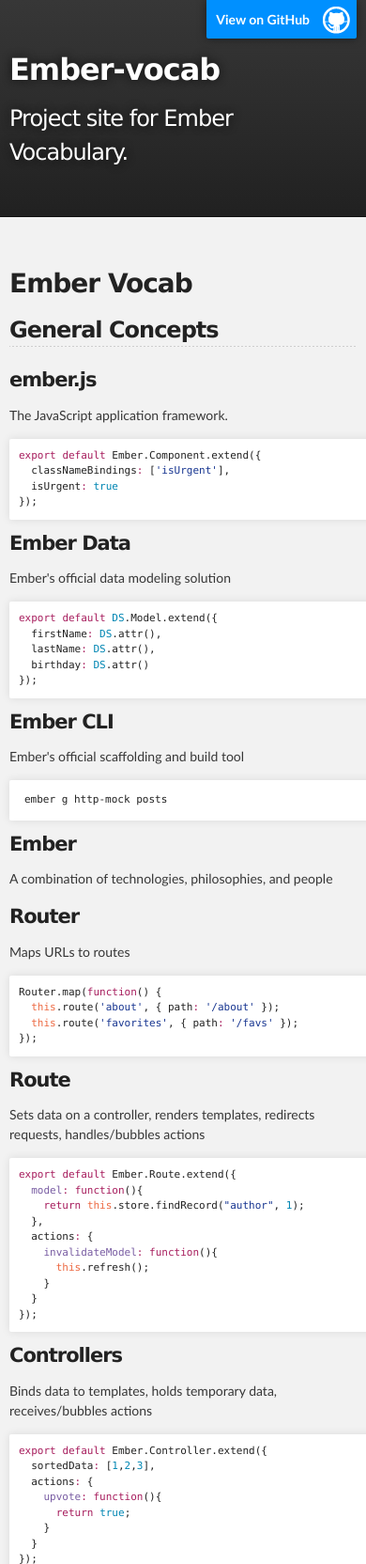
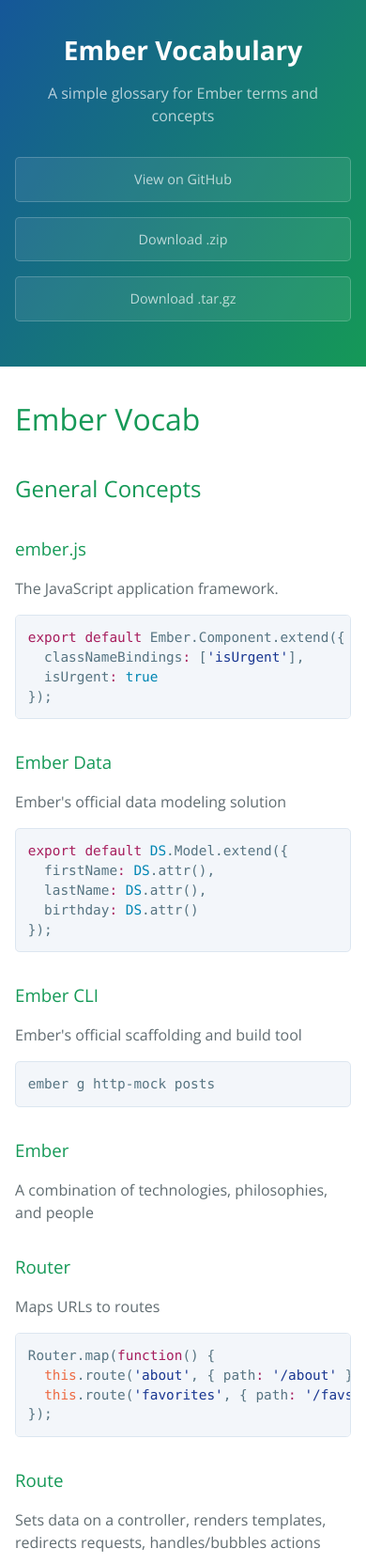
Before and after one commit to kylecoberly/ember-vocab, a plain HTML site: page index.html in a window 390 px wide. Shown: the top 1664 px of the page at 94% size. Drawn offline with nearby package versions, Linux system fonts and the light colour scheme.

Commit message:
Create gh-pages branch via GitHub

```diff
--- a/index.html
+++ b/index.html
@@ -1,37 +1,25 @@
 <!DOCTYPE html>
-<html>
+<html lang="en-us">
+  <head>
+    <meta charset="UTF-8">
+    <title>Ember Vocabulary by kylecoberly</title>
+    <meta name="viewport" content="width=device-width, initial-scale=1">
+    <link rel="stylesheet" type="text/css" href="stylesheets/normalize.css" media="screen">
+    <link href='https://fonts.googleapis.com/css?family=Open+Sans:400,700' rel='stylesheet' type='text/css'>
+    <link rel="stylesheet" type="text/css" href="stylesheets/stylesheet.css" media="screen">
+    <link rel="stylesheet" type="text/css" href="stylesheets/github-light.css" media="screen">
+  </head>
+  <body>
+    <section class="page-header">
+      <h1 class="project-name">Ember Vocabulary</h1>
+      <h2 class="project-tagline">A simple glossary for Ember terms and concepts</h2>
+      <a href="https://github.com/kylecoberly/ember-vocab" class="btn">View on GitHub</a>
+      <a href="https://github.com/kylecoberly/ember-vocab/zipball/master" class="btn">Download .zip</a>
+      <a href="https://github.com/kylecoberly/ember-vocab/tarball/master" class="btn">Download .tar.gz</a>
+    </section>
 
-  <head>
-    <meta charset='utf-8'>
-    <meta http-equiv="X-UA-Compatible" content="chrome=1">
-    <meta name="description" content="Ember-vocab : Project site for Ember Vocabulary.">
-
-    <link rel="stylesheet" type="text/css" media="screen" href="stylesheets/stylesheet.css">
-
-    <title>Ember-vocab</title>
-  </head>
-
-  <body>
-
-    <!-- HEADER -->
-    <div id="header_wrap" class="outer">
-        <header class="inner">
-          <a id="forkme_banner" href="https://github.com/kylecoberly/ember-vocab">View on GitHub</a>
-
-          <h1 id="project_title">Ember-vocab</h1>
-          <h2 id="project_tagline">Project site for Ember Vocabulary.</h2>
-
-            <section id="downloads">
-              <a class="zip_download_link" href="https://github.com/kylecoberly/ember-vocab/zipball/master">Download this project as a .zip file</a>
-              <a class="tar_download_link" href="https://github.com/kylecoberly/ember-vocab/tarball/master">Download this project as a tar.gz file</a>
-            </section>
-        </header>
-    </div>
-
-    <!-- MAIN CONTENT -->
-    <div id="main_content_wrap" class="outer">
-      <section id="main_content" class="inner">
-        <h1>
+    <section class="main-content">
+      <h1>
 <a id="ember-vocab" class="anchor" href="#ember-vocab" aria-hidden="true"><span class="octicon octicon-link"></span></a>Ember Vocab</h1>
 
 <h2>
@@ -425,18 +413,16 @@ postSnapshot.attr(<span class="pl-s"><span class="pl-pds">'</span>title<span cla
 <a id="acceptance-test" class="anchor" href="#acceptance-test" aria-hidden="true"><span class="octicon octicon-link"></span></a>Acceptance Test</h3>
 
 <p>Tests user actions. Requires the application to be running.</p>
-      </section>
-    </div>
 
-    <!-- FOOTER  -->
-    <div id="footer_wrap" class="outer">
-      <footer class="inner">
-        <p class="copyright">Ember-vocab maintained by <a href="https://github.com/kylecoberly">kylecoberly</a></p>
-        <p>Published with <a href="https://pages.github.com">GitHub Pages</a></p>
+      <footer class="site-footer">
+        <span class="site-footer-owner"><a href="https://github.com/kylecoberly/ember-vocab">Ember Vocabulary</a> is maintained by <a href="https://github.com/kylecoberly">kylecoberly</a>.</span>
+
+        <span class="site-footer-credits">This page was generated by <a href="https://pages.github.com">GitHub Pages</a> using the <a href="https://github.com/jasonlong/cayman-theme">Cayman theme</a> by <a href="https://twitter.com/jasonlong">Jason Long</a>.</span>
       </footer>
-    </div>
 
-              <script type="text/javascript">
+    </section>
+
+            <script type="text/javascript">
             var gaJsHost = (("https:" == document.location.protocol) ? "https://ssl." : "http://www.");
             document.write(unescape("%3Cscript src='" + gaJsHost + "google-analytics.com/ga.js' type='text/javascript'%3E%3C/script%3E"));
           </script>
@@ -447,6 +433,5 @@ postSnapshot.attr(<span class="pl-s"><span class="pl-pds">'</span>title<span cla
             } catch(err) {}
           </script>
 
-
   </body>
 </html>
--- a/stylesheets/stylesheet.css
+++ b/stylesheets/stylesheet.css
@@ -1,425 +1,245 @@
-/*******************************************************************************
-Slate Theme for GitHub Pages
-by Jason Costello, @jsncostello
-*******************************************************************************/
-
-@import url(github-light.css);
-
-/*******************************************************************************
-MeyerWeb Reset
-*******************************************************************************/
-
-html, body, div, span, applet, object, iframe,
-h1, h2, h3, h4, h5, h6, p, blockquote, pre,
-a, abbr, acronym, address, big, cite, code,
-del, dfn, em, img, ins, kbd, q, s, samp,
-small, strike, strong, sub, sup, tt, var,
-b, u, i, center,
-dl, dt, dd, ol, ul, li,
-fieldset, form, label, legend,
-table, caption, tbody, tfoot, thead, tr, th, td,
-article, aside, canvas, details, embed,
-figure, figcaption, footer, header, hgroup,
-menu, nav, output, ruby, section, summary,
-time, mark, audio, video {
-  margin: 0;
-  padding: 0;
-  border: 0;
-  font: inherit;
-  vertical-align: baseline;
-}
-
-/* HTML5 display-role reset for older browsers */
-article, aside, details, figcaption, figure,
-footer, header, hgroup, menu, nav, section {
-  display: block;
-}
-
-ol, ul {
-  list-style: none;
-}
-
-table {
-  border-collapse: collapse;
-  border-spacing: 0;
-}
-
-/*******************************************************************************
-Theme Styles
-*******************************************************************************/
+* {
+  box-sizing: border-box; }
 
 body {
-  box-sizing: border-box;
-  color:#373737;
-  background: #212121;
+  padding: 0;
+  margin: 0;
+  font-family: "Open Sans", "Helvetica Neue", Helvetica, Arial, sans-serif;
   font-size: 16px;
-  font-family: 'Myriad Pro', Calibri, Helvetica, Arial, sans-serif;
   line-height: 1.5;
-  -webkit-font-smoothing: antialiased;
-}
-
-h1, h2, h3, h4, h5, h6 {
-  margin: 10px 0;
-  font-weight: 700;
-  color:#222222;
-  font-family: 'Lucida Grande', 'Calibri', Helvetica, Arial, sans-serif;
-  letter-spacing: -1px;
-}
-
-h1 {
-  font-size: 36px;
-  font-weight: 700;
-}
-
-h2 {
-  padding-bottom: 10px;
-  font-size: 32px;
-  background: url('../images/bg_hr.png') repeat-x bottom;
-}
-
-h3 {
-  font-size: 24px;
-}
-
-h4 {
-  font-size: 21px;
-}
-
-h5 {
-  font-size: 18px;
-}
-
-h6 {
-  font-size: 16px;
-}
-
-p {
-  margin: 10px 0 15px 0;
-}
-
-footer p {
-  color: #f2f2f2;
-}
+  color: #606c71; }
 
 a {
+  color: #1e6bb8;
+  text-decoration: none; }
+  a:hover {
+    text-decoration: underline; }
+
+.btn {
+  display: inline-block;
+  margin-bottom: 1rem;
+  color: rgba(255, 255, 255, 0.7);
+  background-color: rgba(255, 255, 255, 0.08);
+  border-color: rgba(255, 255, 255, 0.2);
+  border-style: solid;
+  border-width: 1px;
+  border-radius: 0.3rem;
+  transition: color 0.2s, background-color 0.2s, border-color 0.2s; }
+  .btn + .btn {
+    margin-left: 1rem; }
+
+.btn:hover {
+  color: rgba(255, 255, 255, 0.8);
   text-decoration: none;
-  color: #007edf;
-  text-shadow: none;
+  background-color: rgba(255, 255, 255, 0.2);
+  border-color: rgba(255, 255, 255, 0.3); }
 
-  transition: color 0.5s ease;
-  transition: text-shadow 0.5s ease;
-  -webkit-transition: color 0.5s ease;
-  -webkit-transition: text-shadow 0.5s ease;
-  -moz-transition: color 0.5s ease;
-  -moz-transition: text-shadow 0.5s ease;
-  -o-transition: color 0.5s ease;
-  -o-transition: text-shadow 0.5s ease;
-  -ms-transition: color 0.5s ease;
-  -ms-transition: text-shadow 0.5s ease;
-}
+@media screen and (min-width: 64em) {
+  .btn {
+    padding: 0.75rem 1rem; } }
 
-a:hover, a:focus {text-decoration: underline;}
+@media screen and (min-width: 42em) and (max-width: 64em) {
+  .btn {
+    padding: 0.6rem 0.9rem;
+    font-size: 0.9rem; } }
 
-footer a {
-  color: #F2F2F2;
-  text-decoration: underline;
-}
+@media screen and (max-width: 42em) {
+  .btn {
+    display: block;
+    width: 100%;
+    padding: 0.75rem;
+    font-size: 0.9rem; }
+    .btn + .btn {
+      margin-top: 1rem;
+      margin-left: 0; } }
 
-em {
-  font-style: italic;
-}
+.page-header {
+  color: #fff;
+  text-align: center;
+  background-color: #159957;
+  background-image: linear-gradient(120deg, #155799, #159957); }
 
-strong {
-  font-weight: bold;
-}
+@media screen and (min-width: 64em) {
+  .page-header {
+    padding: 5rem 6rem; } }
 
-img {
-  position: relative;
-  margin: 0 auto;
-  max-width: 739px;
-  padding: 5px;
-  margin: 10px 0 10px 0;
-  border: 1px solid #ebebeb;
+@media screen and (min-width: 42em) and (max-width: 64em) {
+  .page-header {
+    padding: 3rem 4rem; } }
 
-  box-shadow: 0 0 5px #ebebeb;
-  -webkit-box-shadow: 0 0 5px #ebebeb;
-  -moz-box-shadow: 0 0 5px #ebebeb;
-  -o-box-shadow: 0 0 5px #ebebeb;
-  -ms-box-shadow: 0 0 5px #ebebeb;
-}
+@media screen and (max-width: 42em) {
+  .page-header {
+    padding: 2rem 1rem; } }
 
-p img {
+.project-name {
+  margin-top: 0;
+  margin-bottom: 0.1rem; }
+
+@media screen and (min-width: 64em) {
+  .project-name {
+    font-size: 3.25rem; } }
+
+@media screen and (min-width: 42em) and (max-width: 64em) {
+  .project-name {
+    font-size: 2.25rem; } }
+
+@media screen and (max-width: 42em) {
+  .project-name {
+    font-size: 1.75rem; } }
+
+.project-tagline {
+  margin-bottom: 2rem;
+  font-weight: normal;
+  opacity: 0.7; }
+
+@media screen and (min-width: 64em) {
+  .project-tagline {
+    font-size: 1.25rem; } }
+
+@media screen and (min-width: 42em) and (max-width: 64em) {
+  .project-tagline {
+    font-size: 1.15rem; } }
+
+@media screen and (max-width: 42em) {
+  .project-tagline {
+    font-size: 1rem; } }
+
+.main-content :first-child {
+  margin-top: 0; }
+.main-content img {
+  max-width: 100%; }
+.main-content h1, .main-content h2, .main-content h3, .main-content h4, .main-content h5, .main-content h6 {
+  margin-top: 2rem;
+  margin-bottom: 1rem;
+  font-weight: normal;
+  color: #159957; }
+.main-content p {
+  margin-bottom: 1em; }
+.main-content code {
+  padding: 2px 4px;
+  font-family: Consolas, "Liberation Mono", Menlo, Courier, monospace;
+  font-size: 0.9rem;
+  color: #383e41;
+  background-color: #f3f6fa;
+  border-radius: 0.3rem; }
+.main-content pre {
+  padding: 0.8rem;
+  margin-top: 0;
+  margin-bottom: 1rem;
+  font: 1rem Consolas, "Liberation Mono", Menlo, Courier, monospace;
+  color: #567482;
+  word-wrap: normal;
+  background-color: #f3f6fa;
+  border: solid 1px #dce6f0;
+  border-radius: 0.3rem; }
+  .main-content pre > code {
+    padding: 0;
+    margin: 0;
+    font-size: 0.9rem;
+    color: #567482;
+    word-break: normal;
+    white-space: pre;
+    background: transparent;
+    border: 0; }
+.main-content .highlight {
+  margin-bottom: 1rem; }
+  .main-content .highlight pre {
+    margin-bottom: 0;
+    word-break: normal; }
+.main-content .highlight pre, .main-content pre {
+  padding: 0.8rem;
+  overflow: auto;
+  font-size: 0.9rem;
+  line-height: 1.45;
+  border-radius: 0.3rem; }
+.main-content pre code, .main-content pre tt {
   display: inline;
+  max-width: initial;
+  padding: 0;
   margin: 0;
+  overflow: initial;
+  line-height: inherit;
+  word-wrap: normal;
+  background-color: transparent;
+  border: 0; }
+  .main-content pre code:before, .main-content pre code:after, .main-content pre tt:before, .main-content pre tt:after {
+    content: normal; }
+.main-content ul, .main-content ol {
+  margin-top: 0; }
+.main-content blockquote {
+  padding: 0 1rem;
+  margin-left: 0;
+  color: #819198;
+  border-left: 0.3rem solid #dce6f0; }
+  .main-content blockquote > :first-child {
+    margin-top: 0; }
+  .main-content blockquote > :last-child {
+    margin-bottom: 0; }
+.main-content table {
+  display: block;
+  width: 100%;
+  overflow: auto;
+  word-break: normal;
+  word-break: keep-all; }
+  .main-content table th {
+    font-weight: bold; }
+  .main-content table th, .main-content table td {
+    padding: 0.5rem 1rem;
+    border: 1px solid #e9ebec; }
+.main-content dl {
+  padding: 0; }
+  .main-content dl dt {
+    padding: 0;
+    margin-top: 1rem;
+    font-size: 1rem;
+    font-weight: bold; }
+  .main-content dl dd {
+    padding: 0;
+    margin-bottom: 1rem; }
+.main-content hr {
+  height: 2px;
   padding: 0;
-  vertical-align: middle;
-  text-align: center;
-  border: none;
-}
+  margin: 1rem 0;
+  background-color: #eff0f1;
+  border: 0; }
 
-pre, code {
-  width: 100%;
-  color: #222;
-  background-color: #fff;
+@media screen and (min-width: 64em) {
+  .main-content {
+    max-width: 64rem;
+    padding: 2rem 6rem;
+    margin: 0 auto;
+    font-size: 1.1rem; } }
 
-  font-family: Monaco, "Bitstream Vera Sans Mono", "Lucida Console", Terminal, monospace;
-  font-size: 14px;
+@media screen and (min-width: 42em) and (max-width: 64em) {
+  .main-content {
+    padding: 2rem 4rem;
+    font-size: 1.1rem; } }
 
-  border-radius: 2px;
-  -moz-border-radius: 2px;
-  -webkit-border-radius: 2px;
-}
+@media screen and (max-width: 42em) {
+  .main-content {
+    padding: 2rem 1rem;
+    font-size: 1rem; } }
 
-pre {
-  width: 100%;
-  padding: 10px;
-  box-shadow: 0 0 10px rgba(0,0,0,.1);
-  overflow: auto;
-}
+.site-footer {
+  padding-top: 2rem;
+  margin-top: 2rem;
+  border-top: solid 1px #eff0f1; }
 
-code {
-  padding: 3px;
-  margin: 0 3px;
-  box-shadow: 0 0 10px rgba(0,0,0,.1);
-}
+.site-footer-owner {
+  display: block;
+  font-weight: bold; }
 
-pre code {
-  display: block;
-  box-shadow: none;
-}
+.site-footer-credits {
+  color: #819198; }
 
-blockquote {
-  color: #666;
-  margin-bottom: 20px;
-  padding: 0 0 0 20px;
-  border-left: 3px solid #bbb;
-}
+@media screen and (min-width: 64em) {
+  .site-footer {
+    font-size: 1rem; } }
 
+@media screen and (min-width: 42em) and (max-width: 64em) {
+  .site-footer {
+    font-size: 1rem; } }
 
-ul, ol, dl {
-  margin-bottom: 15px
-}
-
-ul {
-  list-style-position: inside;
-  list-style: disc;
-  padding-left: 20px;
-}
-
-ol {
-  list-style-position: inside;
-  list-style: decimal;
-  padding-left: 20px;
-}
-
-dl dt {
-  font-weight: bold;
-}
-
-dl dd {
-  padding-left: 20px;
-  font-style: italic;
-}
-
-dl p {
-  padding-left: 20px;
-  font-style: italic;
-}
-
-hr {
-  height: 1px;
-  margin-bottom: 5px;
-  border: none;
-  background: url('../images/bg_hr.png') repeat-x center;
-}
-
-table {
-  border: 1px solid #373737;
-  margin-bottom: 20px;
-  text-align: left;
- }
-
-th {
-  font-family: 'Lucida Grande', 'Helvetica Neue', Helvetica, Arial, sans-serif;
-  padding: 10px;
-  background: #373737;
-  color: #fff;
- }
-
-td {
-  padding: 10px;
-  border: 1px solid #373737;
- }
-
-form {
-  background: #f2f2f2;
-  padding: 20px;
-}
-
-/*******************************************************************************
-Full-Width Styles
-*******************************************************************************/
-
-.outer {
-  width: 100%;
-}
-
-.inner {
-  position: relative;
-  max-width: 640px;
-  padding: 20px 10px;
-  margin: 0 auto;
-}
-
-#forkme_banner {
-  display: block;
-  position: absolute;
-  top:0;
-  right: 10px;
-  z-index: 10;
-  padding: 10px 50px 10px 10px;
-  color: #fff;
-  background: url('../images/blacktocat.png') #0090ff no-repeat 95% 50%;
-  font-weight: 700;
-  box-shadow: 0 0 10px rgba(0,0,0,.5);
-  border-bottom-left-radius: 2px;
-  border-bottom-right-radius: 2px;
-}
-
-#header_wrap {
-  background: #212121;
-  background: -moz-linear-gradient(top, #373737, #212121);
-  background: -webkit-linear-gradient(top, #373737, #212121);
-  background: -ms-linear-gradient(top, #373737, #212121);
-  background: -o-linear-gradient(top, #373737, #212121);
-  background: linear-gradient(top, #373737, #212121);
-}
-
-#header_wrap .inner {
-  padding: 50px 10px 30px 10px;
-}
-
-#project_title {
-  margin: 0;
-  color: #fff;
-  font-size: 42px;
-  font-weight: 700;
-  text-shadow: #111 0px 0px 10px;
-}
-
-#project_tagline {
-  color: #fff;
-  font-size: 24px;
-  font-weight: 300;
-  background: none;
-  text-shadow: #111 0px 0px 10px;
-}
-
-#downloads {
-  position: absolute;
-  width: 210px;
-  z-index: 10;
-  bottom: -40px;
-  right: 0;
-  height: 70px;
-  background: url('../images/icon_download.png') no-repeat 0% 90%;
-}
-
-.zip_download_link {
-  display: block;
-  float: right;
-  width: 90px;
-  height:70px;
-  text-indent: -5000px;
-  overflow: hidden;
-  background: url(../images/sprite_download.png) no-repeat bottom left;
-}
-
-.tar_download_link {
-  display: block;
-  float: right;
-  width: 90px;
-  height:70px;
-  text-indent: -5000px;
-  overflow: hidden;
-  background: url(../images/sprite_download.png) no-repeat bottom right;
-  margin-left: 10px;
-}
-
-.zip_download_link:hover {
-  background: url(../images/sprite_download.png) no-repeat top left;
-}
-
-.tar_download_link:hover {
-  background: url(../images/sprite_download.png) no-repeat top right;
-}
-
-#main_content_wrap {
-  background: #f2f2f2;
-  border-top: 1px solid #111;
-  border-bottom: 1px solid #111;
-}
-
-#main_content {
-  padding-top: 40px;
-}
-
-#footer_wrap {
-  background: #212121;
-}
-
-
-
-/*******************************************************************************
-Small Device Styles
-*******************************************************************************/
-
-@media screen and (max-width: 480px) {
-  body {
-    font-size:14px;
-  }
-
-  #downloads {
-    display: none;
-  }
-
-  .inner {
-    min-width: 320px;
-    max-width: 480px;
-  }
-
-  #project_title {
-  font-size: 32px;
-  }
-
-  h1 {
-    font-size: 28px;
-  }
-
-  h2 {
-    font-size: 24px;
-  }
-
-  h3 {
-    font-size: 21px;
-  }
-
-  h4 {
-    font-size: 18px;
-  }
-
-  h5 {
-    font-size: 14px;
-  }
-
-  h6 {
-    font-size: 12px;
-  }
-
-  code, pre {
-    min-width: 320px;
-    max-width: 480px;
-    font-size: 11px;
-  }
-
-}
+@media screen and (max-width: 42em) {
+  .site-footer {
+    font-size: 0.9rem; } }
```
Also changed, not shown: params.json (+1 -1 lines).
